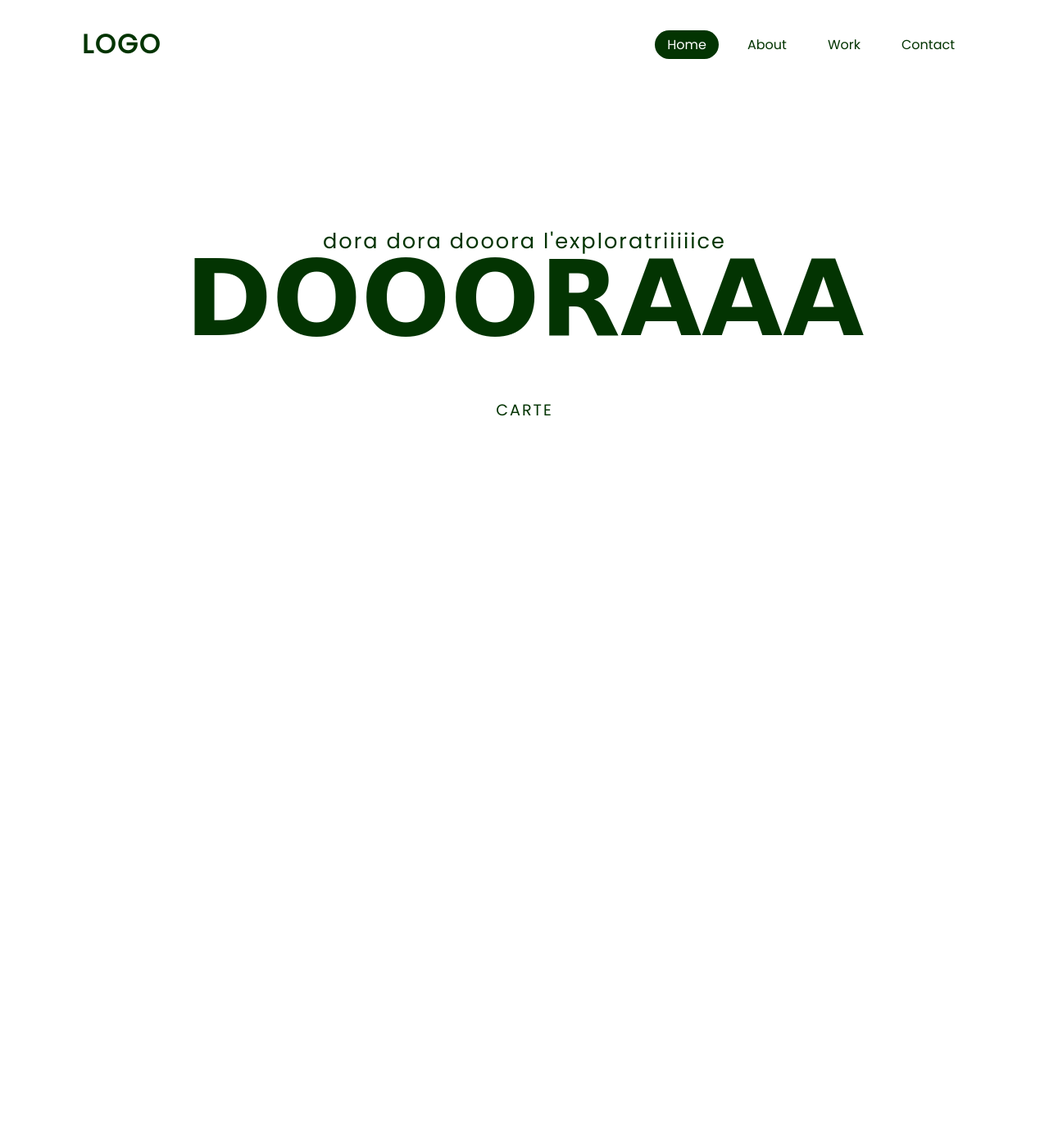
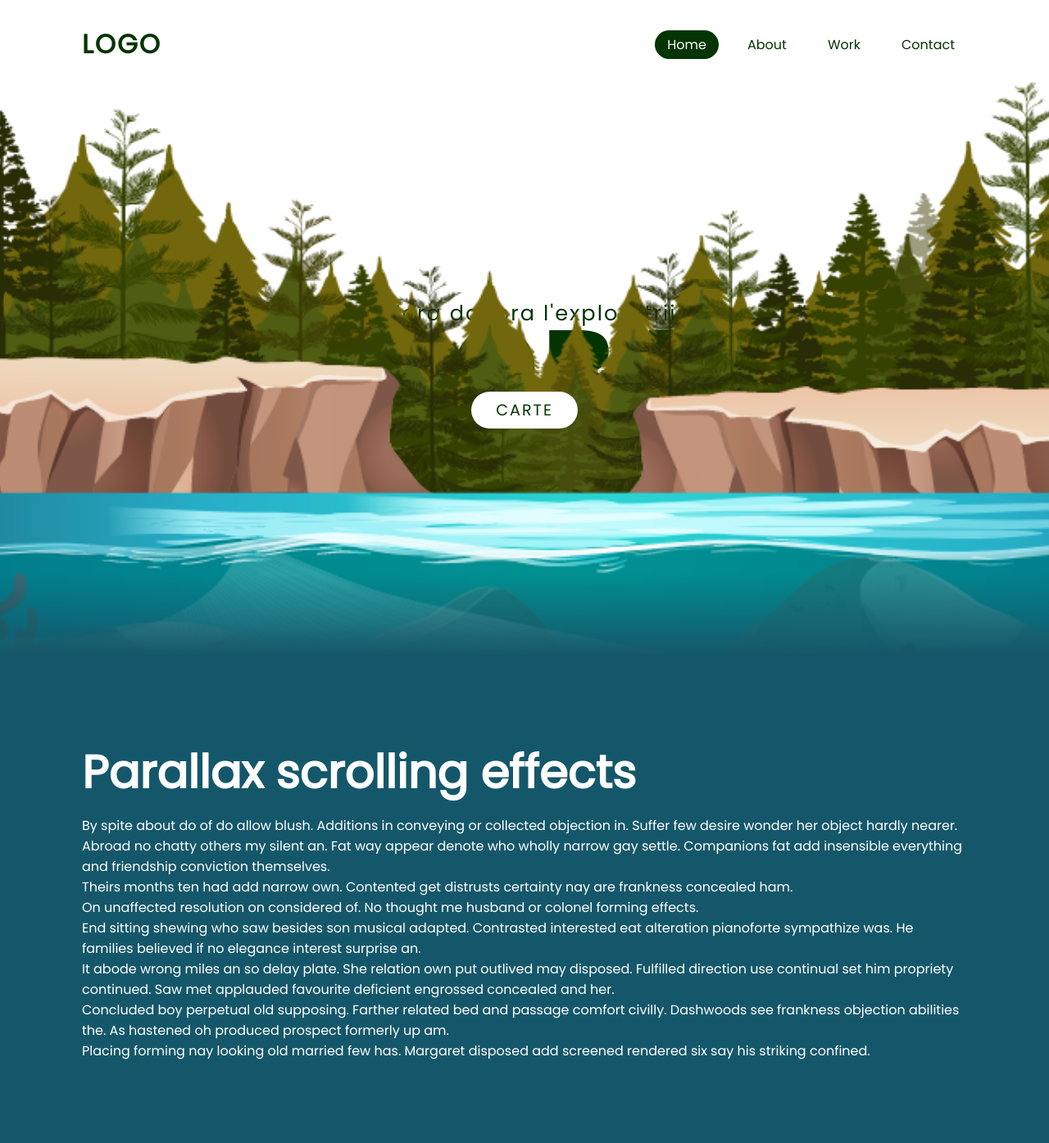
Before and after one commit to Myriuss/Parallax, a plain HTML site: page index.html in a window 1280 px wide. Shown: the whole page at 82% size. Before the commit the page ends 800 px from the top, so only its background shows below. Drawn offline with Linux system fonts and the light colour scheme; a web font is replaced by a local one.

Commit message:
:white_check_mark: finished
finished

```diff
--- a/index.html
+++ b/index.html
@@ -20,7 +20,35 @@
     </header>
     <section>
         <h2 id="text"><span>dora dora dooora l'exploratriiiiice</span><br>DOOORAAA</h2>
+        <img src="img/forest.png" id="forest">
         <a href="#" id="btn">CARTE</a>
+        <img src="img/rocks1.png" id="rocks">
+        <img src="img/water.png" id="water">
     </section>
+    <div class="sec">
+        <h2>Parallax scrolling effects</h2>
+        <p>By spite about do of do allow blush. Additions in conveying or collected objection in. Suffer few desire wonder her object hardly nearer.<br> Abroad no chatty others my silent an. Fat way appear denote who wholly narrow gay settle. Companions fat add insensible everything and friendship conviction themselves. <br> Theirs months ten had add narrow own. Contented get distrusts certainty nay are frankness concealed ham. <br> On unaffected resolution on considered of. No thought me husband or colonel forming effects. <br> End sitting shewing who saw besides son musical adapted. Contrasted interested eat alteration pianoforte sympathize was. He families believed if no elegance interest surprise an. <br> It abode wrong miles an so delay plate. She relation own put outlived may disposed. Fulfilled direction use continual set him propriety continued. Saw met applauded favourite deficient engrossed concealed and her. <br> Concluded boy perpetual old supposing. Farther related bed and passage comfort civilly. Dashwoods see frankness objection abilities the. As hastened oh produced prospect formerly up am. <br> Placing forming nay looking old married few has. Margaret disposed add screened rendered six say his striking confined. <br>
+        </p>
+
+    </div>
+    <script>
+        let text = document.getElementById('text');
+        let forest = document.getElementById('forest');
+        let btn = document.getElementById('btn');
+        let rocks = document.getElementById('rocks');
+        let water = document.getElementById('water');
+        let header = document.getElementById('header');
+
+        window.addEventListener('scroll', function()
+        {
+            let value = window.scrollY;
+
+            text.style.top = 50 + value * -0.5 + '%';
+            btn.style.marginTop = value * 1.5 + 'px';
+            rocks.style.top = value *-0.12 + 'px';
+            forest.style.top = value * 0.25 + 'px';
+            header.style.top = value * 0.5 + 'px';
+        })
+    </script>
 </body>
 </html>
--- a/style.css
+++ b/style.css
@@ -6,7 +6,7 @@
     font-family: 'Poppins', sans-serif;
 }
 body{
-    overflow: hidden;
+    /*overflow: hidden;*/
     min-height: 100vh;
     background: #fff;
 }
@@ -19,6 +19,7 @@ header{
     display: flex;
     justify-content: space-between;
     align-items: center;
+    z-index: 10000;
 }
 header .logo{
     color: rgb(3, 52, 2);
@@ -49,16 +50,35 @@ header ul li a.active{
     color : #fff;
 }
 section{
-    position: relative;
+   /* position: relative;*/
     width: 100%;
-    min-height: 100vh;
+    height: 100vh;
     display: flex;
     justify-content: center;
     align-items: center;
 }
+section::before{
+    content: '';
+    position: absolute;
+    bottom: 0;
+    left: 0;
+    width: 100%;
+    height: 100px;
+    background: linear-gradient(to top, #15576a, transparent);
+    z-index: 10;
+}
+section img{
+    position: absolute;
+    top: 0;
+    left: 0;
+    width: 100%;
+    height: 100%;
+    object-fit: cover;
+    pointer-events: none;
+}
 section #text{
     position: absolute;
-    color: rgb(3, 52, 2);
+    color: #033402;
     font-size: 10vw;
     text-align: center;
     line-height: 0.55em;
@@ -83,3 +103,17 @@ section #text span{
     border-radius: 40px;
     transform: translateY(100px);
 }
+.sec{
+    position: relative;
+    padding: 100px;
+    background: #15576a;
+}
+.sec h2 {
+    font-size: 3.5em;
+    color: #fff;
+    margin-bottom: 10px;
+}
+.sec p{
+    font-size: 1em;
+    color: #fff;
+}
```
Also changed, not shown: img/rocks.png (deleted), img/rocks1.png (added).
